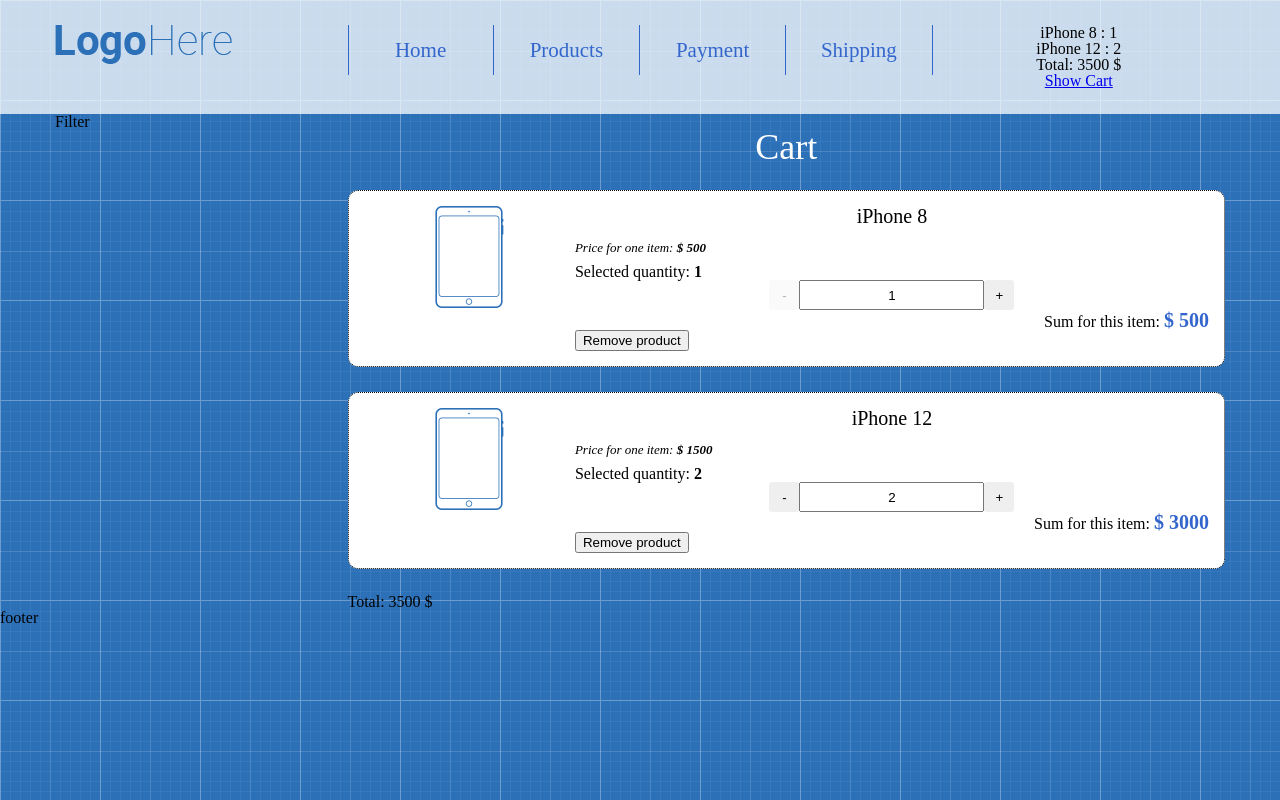
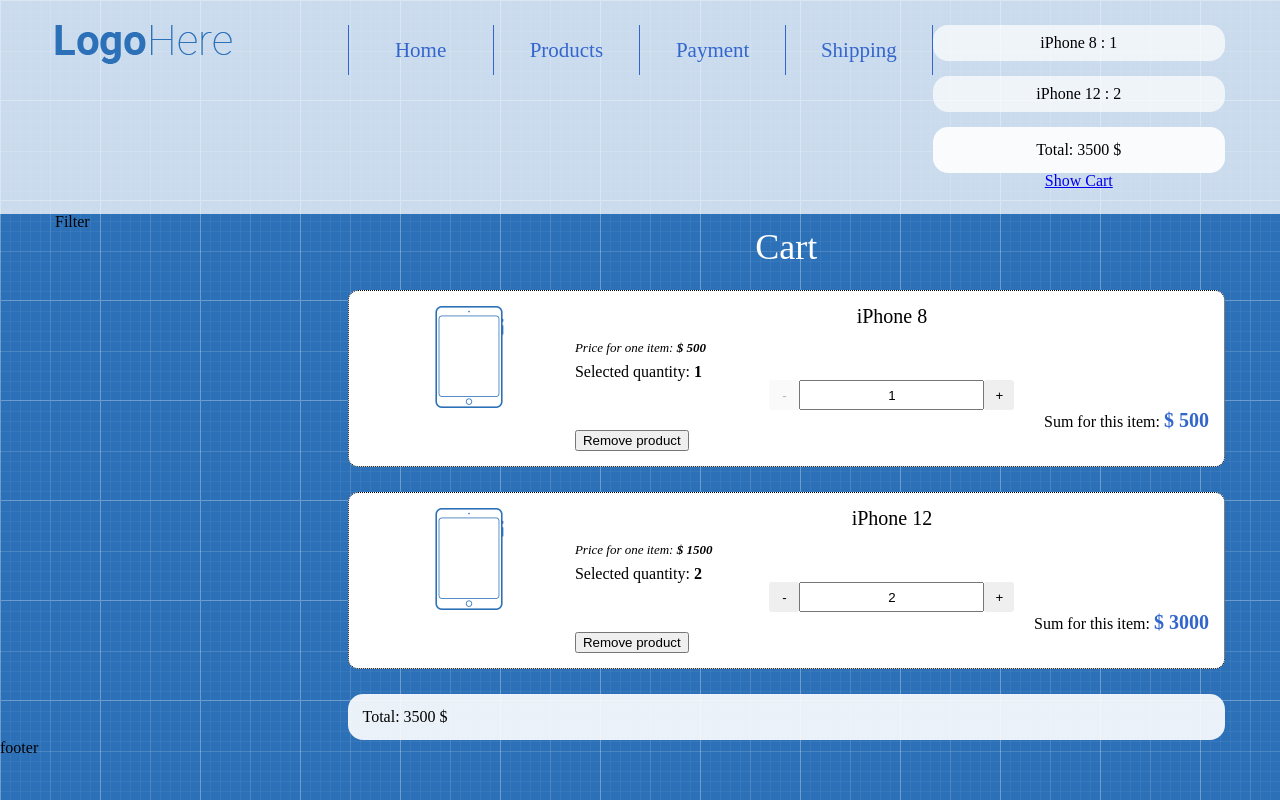
Before and after one commit to MXML11LN/Demo-shop-react, a React (Create React App) app: page /cart in a window 1280 px wide. Built offline with nearby package versions, Linux system fonts and the light colour scheme.

Commit message:
minor style changes

```diff
--- a/src/App/Main/CartPage/CartPage.js
+++ b/src/App/Main/CartPage/CartPage.js
@@ -12,7 +12,6 @@
     return(
         <>
             <h1 className="page-title">Cart</h1>
-
             <CartProductList
             productsInCart={productsInCart}
             CartItem={CartProductListItemExtended}
@@ -21,7 +20,6 @@
             />
             <CartTotal
                 productsInCart={productsInCart}
-
             />
         </>
     )
--- a/src/App/Main/Products/ProductListItem.js
+++ b/src/App/Main/Products/ProductListItem.js
@@ -12,13 +12,13 @@
 
     onIncrementClick = () => {
         this.setState((prevState) =>({
-            productCount:prevState.productCount +1
+            productCount:prevState.productCount+1
         }))
     }
 
     onDecrementClick = () => {
         this.setState((prevState) =>({
-            productCount:prevState.productCount -1
+            productCount:prevState.productCount-1
         }))
     }
     render(){
--- a/src/Components/Cart/CartProductListItem.js
+++ b/src/Components/Cart/CartProductListItem.js
@@ -5,7 +5,12 @@
     productCount
 }) => {
     return(
-        <div>{product.name} : {productCount}</div>
+        <div style={{
+            marginBottom:"15px",
+            backgroundColor:"rgba(255,255,255,0.7)",
+            padding:"10px",
+            borderRadius:"0.95em",
+            }} >{product.name} : {productCount}</div>
     )
 }
 
--- a/src/Components/Cart/CartTotal.jsx
+++ b/src/Components/Cart/CartTotal.jsx
@@ -7,7 +7,11 @@
     productsObject = getProductsObject(products),
 }) => {
     return(
-            <div>
+            <div style={{
+                backgroundColor:"rgba(255,255,255,0.9)",
+                padding:"15px",
+                borderRadius:"0.95em",
+                }}>
                 Total: {
                 keys(productsInCart).reduce((total,id)=>(
                     total +(productsInCart[id] * productsObject[id].price)
--- a/src/Components/Quantity/Quantity.js
+++ b/src/Components/Quantity/Quantity.js
@@ -16,7 +16,6 @@
                     disabled={productCount >=10}
                     onClick={() => onIncrementClick()}>+</button>
             </div>
-
         </>
     )
 }
```
